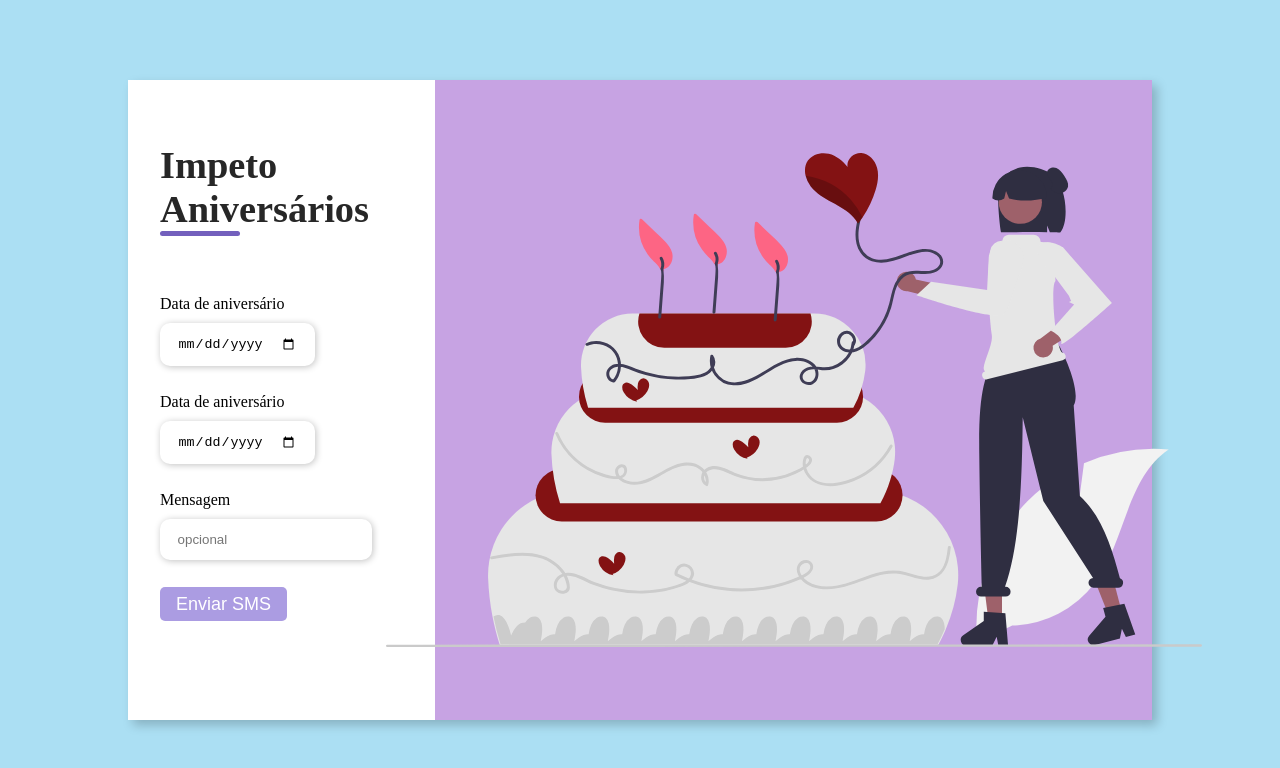
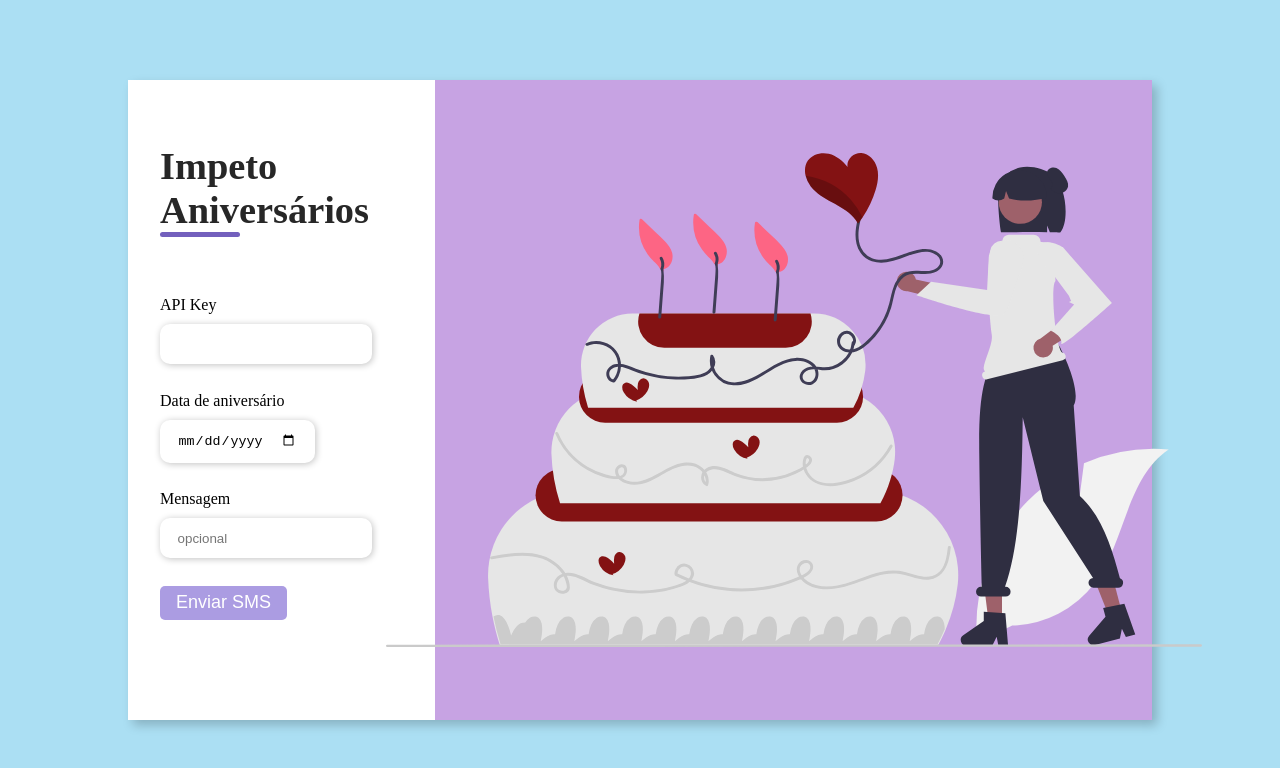
Before and after one commit to RafaelZapicoNiharu/projetoRafaelApiNvoip, a plain HTML site: page index.html in a window 1280 px wide. Drawn offline with Linux system fonts and the light colour scheme.

```diff
--- a/index.html
+++ b/index.html
@@ -18,8 +18,8 @@
                     <h1>Impeto Aniversários</h1>
                 </div>
                 <div class="campos">
-                    <label>Data de aniversário</label>
-                    <input type="date" name="dataNascimento" > <br><br>
+                    <label>API Key</label>
+                    <input type="text" name="apeikey" > <br><br>
                      <label>Data de aniversário</label>
                     <input type="date" name="dataNascimento" > <br><br>
                     <label>Mensagem </label>
```
